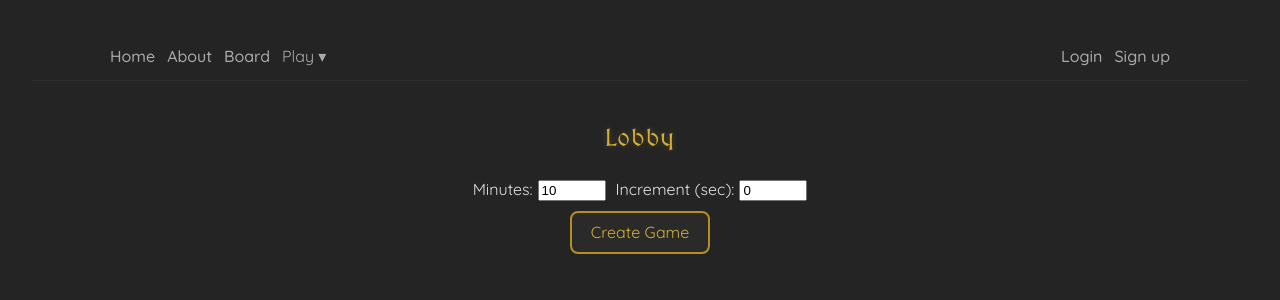
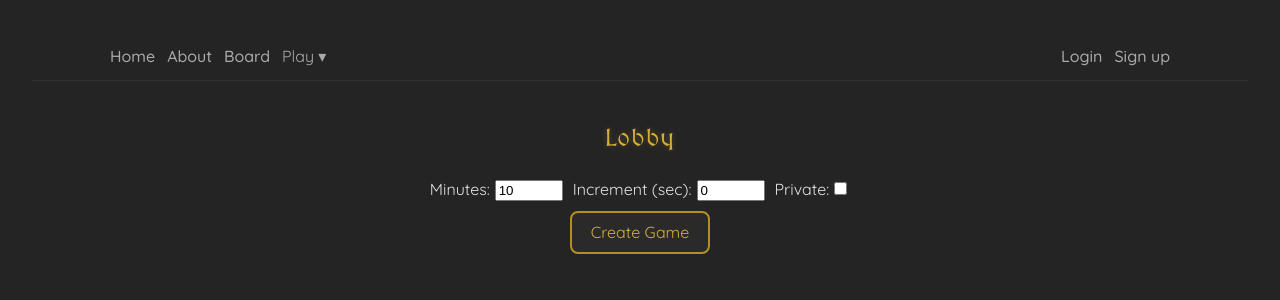
Before and after one commit to cliz1/tokenchess, a React (Vite) app: page /lobby in a window 1280 px wide. Shown: the top 300 px of the page. Built offline with nearby package versions, Linux system fonts and the light colour scheme; no server answers.

Commit message:
add private option in game creation

```diff
--- a/src/pages/LobbyPage.tsx
+++ b/src/pages/LobbyPage.tsx
@@ -7,6 +7,7 @@ export default function LobbyPage() {
   const [rooms, setRooms] = useState<any[]>([]);
   const [minutes, setMinutes] = useState(10); // default 10 min
   const [increment, setIncrement] = useState(0); // default 0 sec increment
+  const [isPrivate, setIsPrivate] = useState(false); // default to public
   const navigate = useNavigate();
 
   useEffect(() => {
@@ -26,6 +27,7 @@ export default function LobbyPage() {
       body: JSON.stringify({
         length: minutes,
         increment, // seconds
+        isPrivate
       }),
     });
     navigate(`/game?room=${res.roomId}`);
@@ -56,6 +58,15 @@ export default function LobbyPage() {
             style={{ width: 60, marginLeft: 5 }}
           />
         </label>
+           <label style={{ marginLeft: 10 }}>
+          Private:
+          <input
+            type="checkbox"
+            checked={isPrivate}
+            onChange={(e) => setIsPrivate(e.target.checked)}
+            style={{ marginLeft: 5 }}
+          />
+        </label>
       </div>
 
       <button onClick={createGame}>Create Game</button>
```
